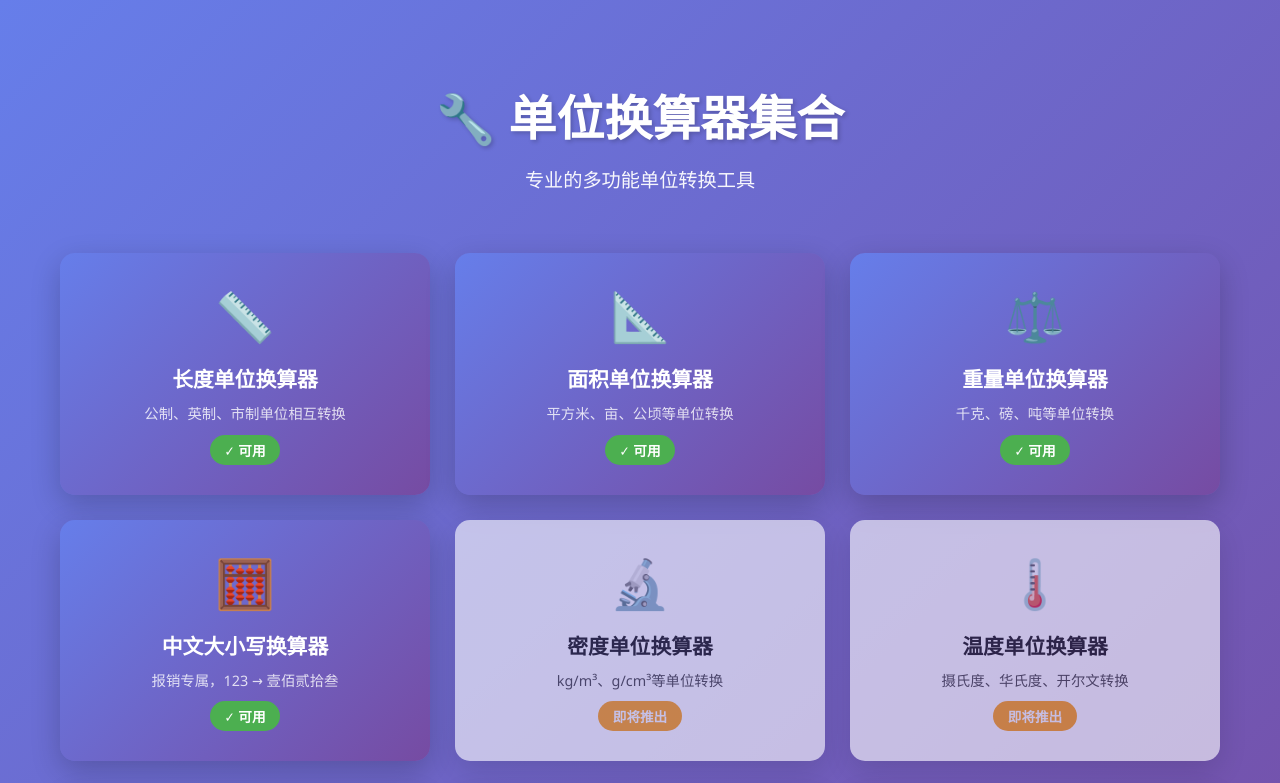
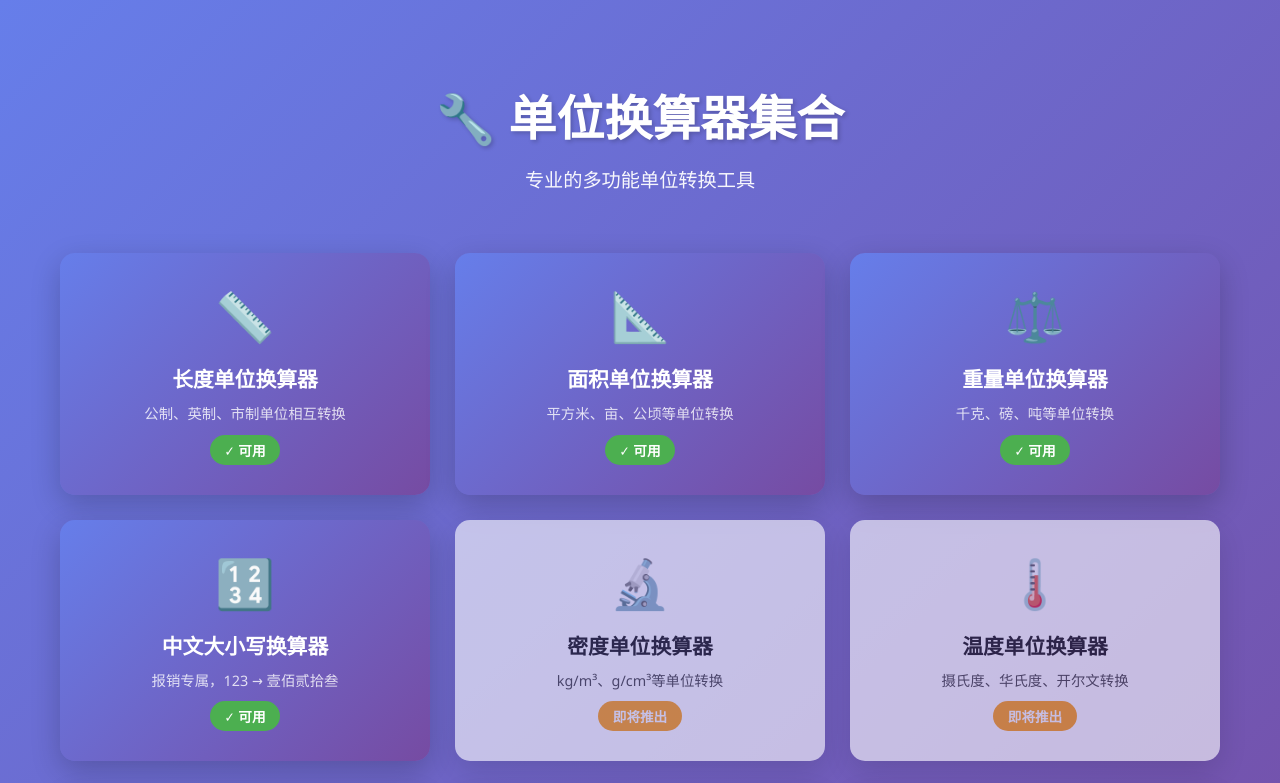
Before and after one commit to binary110011/myvue, a plain HTML site: page index.html in a window 1280 px wide. Shown: the top 783 px of the page. Drawn offline with Linux system fonts and the light colour scheme.

```diff
--- a/index.html
+++ b/index.html
@@ -171,7 +171,7 @@
 
             <!-- 体积单位换算器 -->
                <a href="chinese-number.html" class="converter-card active">
-    <div class="card-icon">🧮</div>
+    <div class="card-icon">🔢</div>
     <div class="card-title">中文大小写换算器</div>
     <div class="card-description">报销专属，123 → 壹佰贰拾叁</div>
     <span class="card-status status-active">✓ 可用</span>
```
Also changed, not shown: chinese-number.html (+1 -1 lines).
